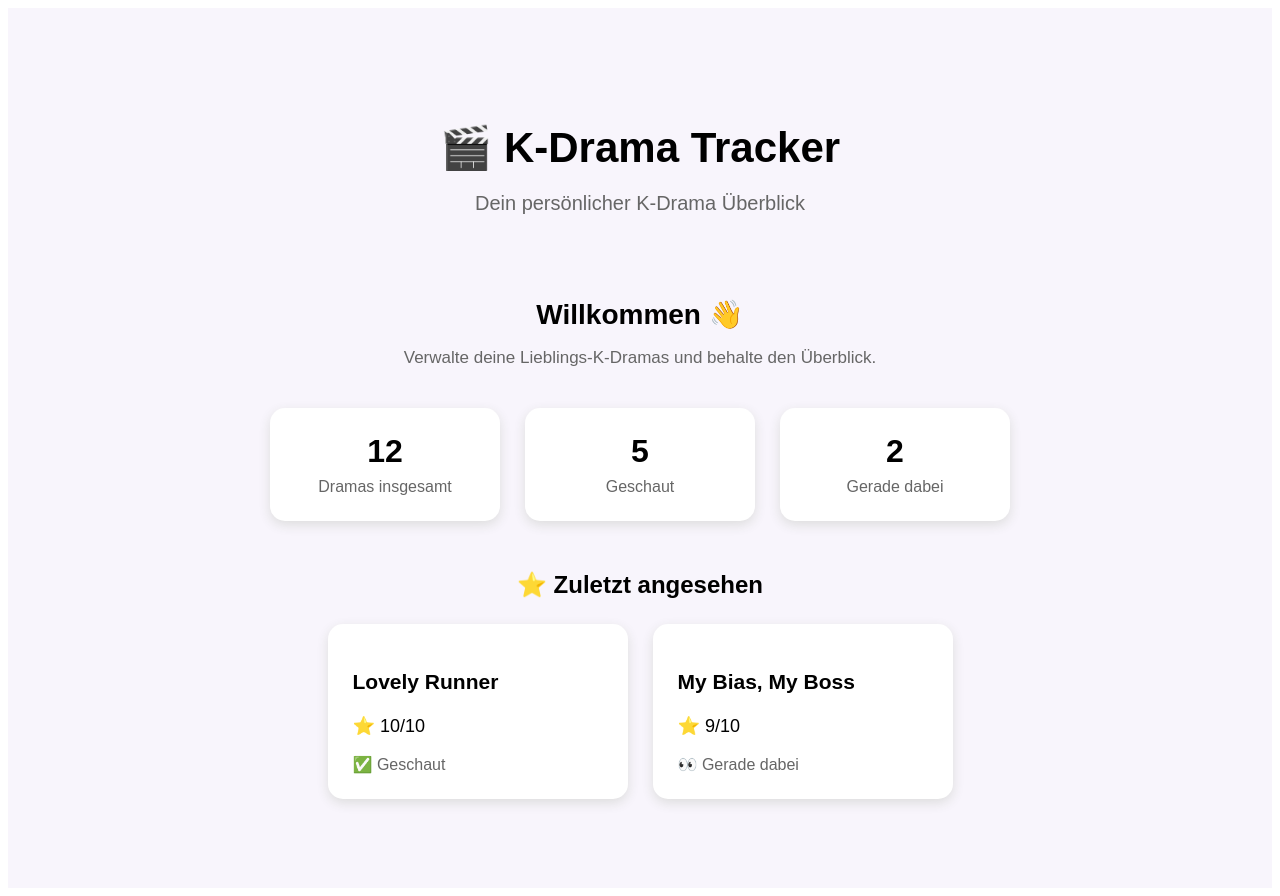
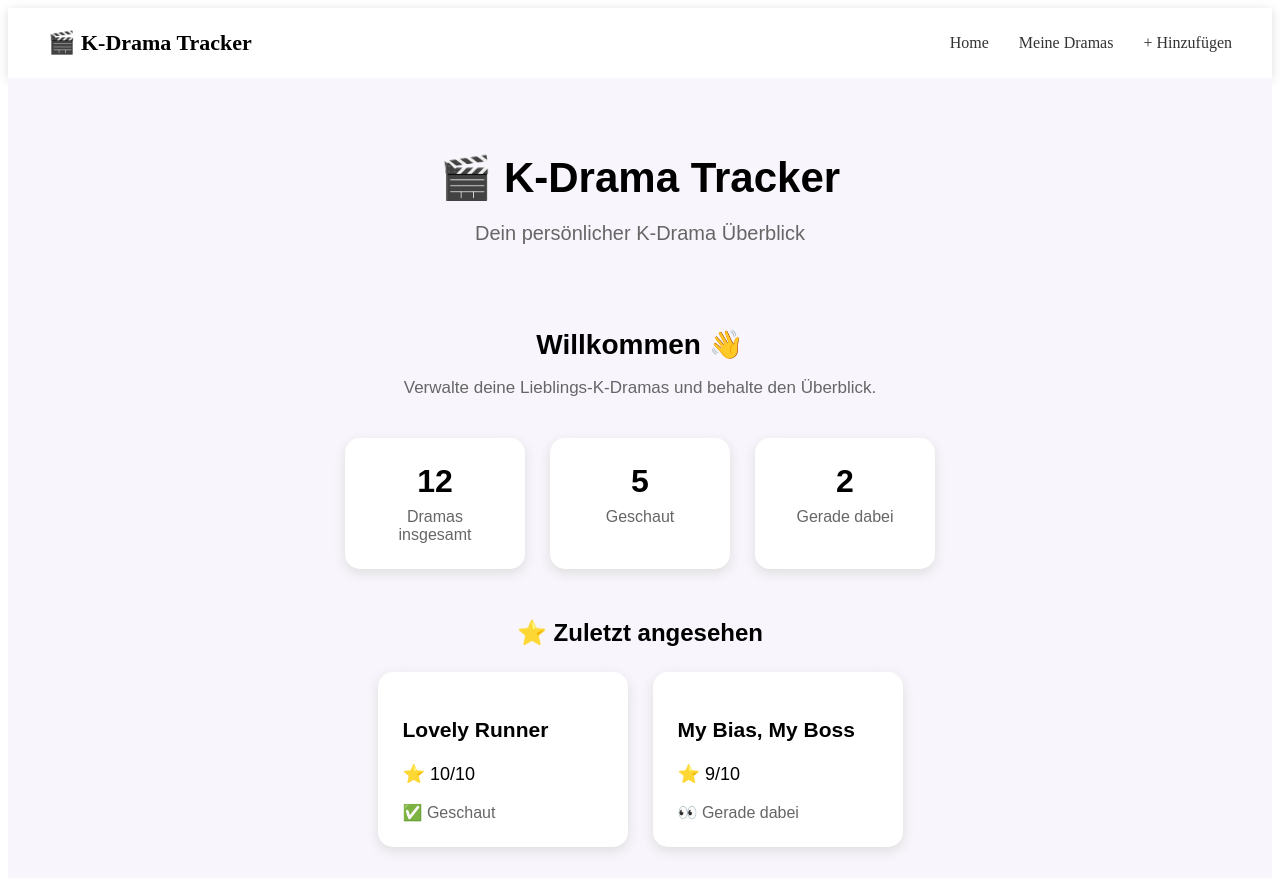
Before and after one commit to s0602095/WT26, an Angular app in the folder first/: page / in a window 1280 px wide. Built offline with nearby package versions, Linux system fonts and the light colour scheme.

Commit message:
navigation erstellt

```diff
--- a/first/src/app/app.css
+++ b/first/src/app/app.css
@@ -0,0 +1,28 @@
+.navbar {
+    height: 70px;
+    display: flex;
+    align-items: center;
+    justify-content:space-between;
+    padding: 0 40px;
+    background-color: white;
+    box-shadow: 0 2px 10px #ddd;
+}
+
+.logo{
+    font-size: 22px;
+    font-weight: bold;
+
+}
+.nav-links{
+    display: flex;
+    gap: 30px;
+}
+
+.nav-links a{
+    text-decoration: none;
+    color: #333;
+    font-size: 16px;
+}
+.nav-links a:hover{
+    color: #7b5cf6;
+}
--- a/first/src/app/app.html
+++ b/first/src/app/app.html
@@ -1 +1,14 @@
+
+<nav class="navbar">
+<div class="logo">
+     🎬 K-Drama Tracker
+</div>
+
+<div class="nav-links">
+  <a href="/">Home</a>
+  <a href="/dramas">Meine Dramas</a>
+  <a href="/add">+ Hinzufügen</a>
+</div>
+
+</nav>
 <app-home></app-home>
--- a/first/src/app/home/home.css
+++ b/first/src/app/home/home.css
@@ -1,6 +1,14 @@
+* {
+  box-sizing: border-box;
+}
+
+body {
+  margin: 0;
+}
+
 .home {
   min-height: 100vh;
-  padding: 40px;
+
   background-color: #f8f5fc;
   font-family: Arial, sans-serif;
 }
--- a/first/src/app/home/home.html
+++ b/first/src/app/home/home.html
@@ -1,3 +1,6 @@
+<body>
+
+
 <div class="home">
 
   <section class="hero">
@@ -53,3 +56,5 @@
   </section>
 
 </div>
+
+</body>
```
